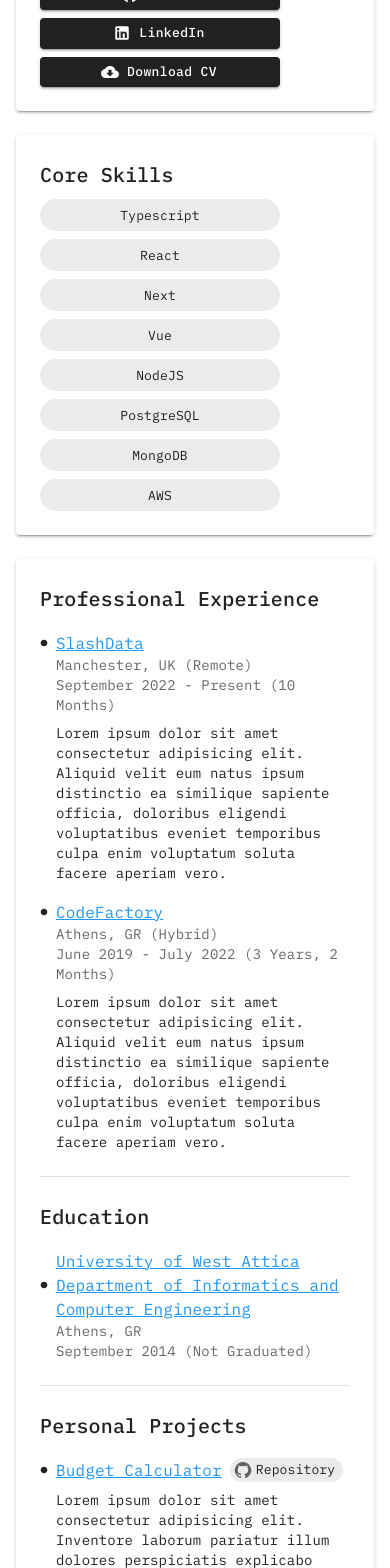
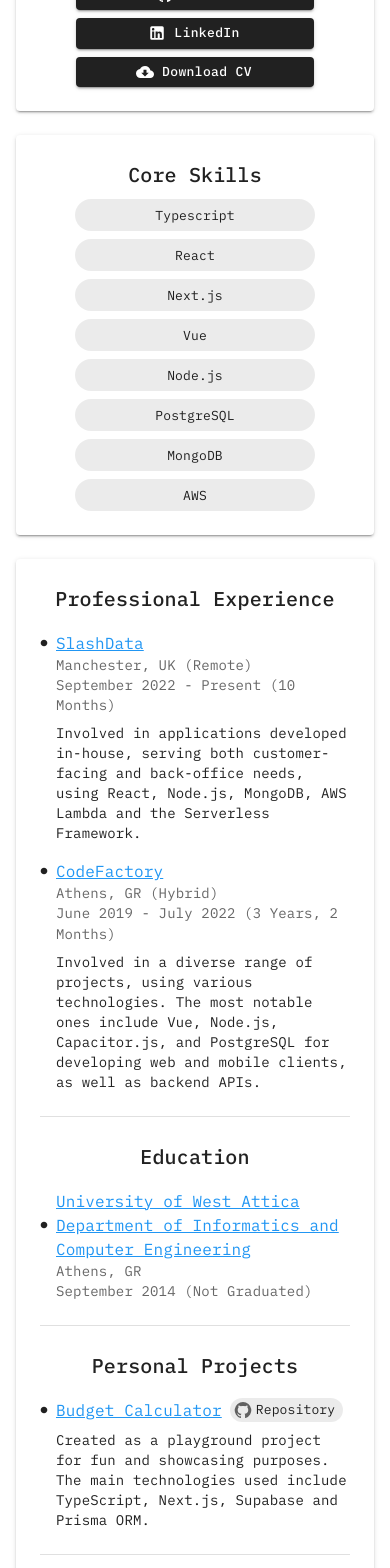
Before and after one commit to gsavvidis96/cv, a React (Create React App) app: page / in a window 390 px wide. Shown: the part 320-1888 px from the top of the page. Built offline with nearby package versions, Linux system fonts and the light colour scheme.

Commit message:
small fixes in content and responsive

```diff
--- a/public/index.html
+++ b/public/index.html
@@ -2,7 +2,7 @@
 <html lang="en">
   <head>
     <meta charset="utf-8" />
-    <link rel="icon" href="%PUBLIC_URL%/favicon.ico" />
+    <link rel="icon" href="%PUBLIC_URL%/favicon.png" />
     <meta name="viewport" content="width=device-width, initial-scale=1" />
     <link rel="preconnect" href="https://fonts.googleapis.com" />
     <link rel="preconnect" href="https://fonts.gstatic.com" crossorigin />
--- a/src/components/Education.tsx
+++ b/src/components/Education.tsx
@@ -4,7 +4,12 @@
 const Education = () => {
   return (
     <Stack gap={2}>
-      <Typography variant="h6">Education</Typography>
+      <Typography
+        variant="h6"
+        sx={{ textAlign: { xs: "center", md: "start" } }}
+      >
+        Education
+      </Typography>
 
       <Stack>
         <Stack direction="row" sx={{ alignItems: "center" }} gap={1}>
--- a/src/components/GeneralInfo.tsx
+++ b/src/components/GeneralInfo.tsx
@@ -6,7 +6,7 @@
 const GeneralInfo = () => {
   return (
     <Paper
-      sx={{ backgroundColor: "cardBg.main", py: 3 }}
+      sx={{ backgroundColor: "cardBg.main", py: 3, alignItems: "center" }}
       elevation={2}
       component={Stack}
       gap={3}
@@ -19,7 +19,7 @@
         <Typography variant="body2">Fullstack web developer</Typography>
       </Stack>
 
-      <Divider />
+      <Divider sx={{ alignSelf: "stretch" }} />
 
       <Stack sx={{ px: 3 }} gap={1}>
         <Stack direction="row" sx={{ alignItems: "center" }} gap={1}>
--- a/src/components/Hobbies.tsx
+++ b/src/components/Hobbies.tsx
@@ -4,7 +4,12 @@
 const PersonalProjects = () => {
   return (
     <Stack gap={2}>
-      <Typography variant="h6">Hobbies</Typography>
+      <Typography
+        variant="h6"
+        sx={{ textAlign: { xs: "center", md: "start" } }}
+      >
+        Hobbies
+      </Typography>
 
       <Stack direction="row" sx={{ alignItems: "center" }} gap={1}>
         <Circle sx={{ height: "8px", width: "8px" }} />
--- a/src/components/PersonalProjects.tsx
+++ b/src/components/PersonalProjects.tsx
@@ -4,7 +4,12 @@
 const PersonalProjects = () => {
   return (
     <Stack gap={2}>
-      <Typography variant="h6">Personal Projects</Typography>
+      <Typography
+        variant="h6"
+        sx={{ textAlign: { xs: "center", md: "start" } }}
+      >
+        Personal Projects
+      </Typography>
 
       <Stack gap={1}>
         <Stack direction="row" sx={{ alignItems: "center" }} gap={1}>
@@ -33,10 +38,9 @@
 
         <Stack sx={{ pl: "16px" }}>
           <Typography variant="body2">
-            Lorem ipsum dolor sit amet consectetur adipisicing elit. Inventore
-            laborum pariatur illum dolores perspiciatis explicabo excepturi
-            accusantium nesciunt. Exercitationem magni facere laboriosam nobis
-            laborum libero possimus debitis doloremque voluptates porro.
+            Created as a playground project for fun and showcasing purposes. The
+            main technologies used include TypeScript, Next.js, Supabase and
+            Prisma ORM.
           </Typography>
         </Stack>
       </Stack>
--- a/src/components/ProfessionalExperience.tsx
+++ b/src/components/ProfessionalExperience.tsx
@@ -30,7 +30,12 @@
 
   return (
     <Stack gap={2}>
-      <Typography variant="h6">Professional Experience</Typography>
+      <Typography
+        variant="h6"
+        sx={{ textAlign: { xs: "center", md: "start" } }}
+      >
+        Professional Experience
+      </Typography>
 
       <Stack>
         <Stack direction="row" sx={{ alignItems: "center" }} gap={1}>
@@ -57,10 +62,9 @@
           </Typography>
 
           <Typography variant="body2">
-            Lorem ipsum dolor sit amet consectetur adipisicing elit. Aliquid
-            velit eum natus ipsum distinctio ea similique sapiente officia,
-            doloribus eligendi voluptatibus eveniet temporibus culpa enim
-            voluptatum soluta facere aperiam vero.
+            Involved in applications developed in-house, serving both
+            customer-facing and back-office needs, using React, Node.js,
+            MongoDB, AWS Lambda and the Serverless Framework.
           </Typography>
         </Stack>
       </Stack>
@@ -90,10 +94,10 @@
           </Typography>
 
           <Typography variant="body2">
-            Lorem ipsum dolor sit amet consectetur adipisicing elit. Aliquid
-            velit eum natus ipsum distinctio ea similique sapiente officia,
-            doloribus eligendi voluptatibus eveniet temporibus culpa enim
-            voluptatum soluta facere aperiam vero.
+            Involved in a diverse range of projects, using various technologies.
+            The most notable ones include Vue, Node.js, Capacitor.js, and
+            PostgreSQL for developing web and mobile clients, as well as backend
+            APIs.
           </Typography>
         </Stack>
       </Stack>
--- a/src/components/Skills.tsx
+++ b/src/components/Skills.tsx
@@ -3,19 +3,19 @@
 const Skills = () => {
   return (
     <Paper
-      sx={{ backgroundColor: "cardBg.main", p: 3 }}
+      sx={{ backgroundColor: "cardBg.main", p: 3, alignItems: "center" }}
       elevation={2}
       gap={1}
       component={Stack}
     >
       <Typography variant="h6">Core Skills</Typography>
 
-      <Stack gap={1} sx={{ maxWidth: 240 }}>
+      <Stack gap={1} sx={{ width: 240 }}>
         <Chip label="Typescript" />
         <Chip label="React" />
-        <Chip label="Next" />
+        <Chip label="Next.js" />
         <Chip label="Vue" />
-        <Chip label="NodeJS" />
+        <Chip label="Node.js" />
         <Chip label="PostgreSQL" />
         <Chip label="MongoDB" />
         <Chip label="AWS" />
```
Also changed, not shown: public/favicon.png (added), 1 other file (tests, documents, lock files or other folders).
